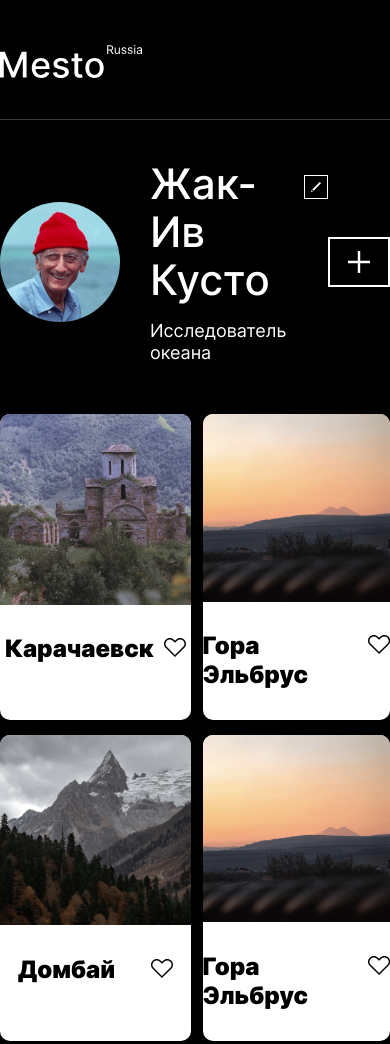
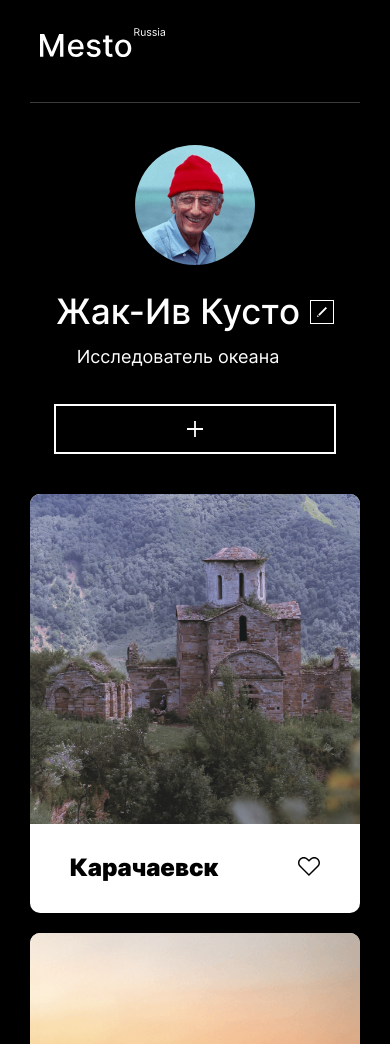
Before and after one commit to SkySila/mesto, a plain HTML site: page index.html in a window 390 px wide. Shown: the top 1044 px of the page. Drawn offline with Linux system fonts and the light colour scheme.

Commit message:
Added adaptivity for 320px - 1280px resolutions

```diff
--- a/blocks/content/content.css
+++ b/blocks/content/content.css
@@ -19,6 +19,13 @@
   }
 }
 
+@media screen and (max-width: 500px) {
+  .content {
+    grid-template-columns: minmax(min-content, calc(100vw - 38px));
+    row-gap: 40px;
+  }
+}
+
 @media screen and (max-width: 320px) {
   .content {
     grid-template-columns: minmax(min-content, 282px);
--- a/blocks/header/__logo/header__logo.css
+++ b/blocks/header/__logo/header__logo.css
@@ -3,6 +3,14 @@
   min-height: 33px;
   background-image: url(../../../images/logo.svg);
   background-size: cover;
+}
+
+@media screen and (max-width: 425px) {
+  .header__logo {
+    max-width: 125px;
+    min-height: 29.05px;
+    margin-left: 10px;
+  }
 }
 
 @media screen and (max-width: 320px) {
--- a/blocks/header/header.css
+++ b/blocks/header/header.css
@@ -19,6 +19,13 @@
   }
 }
 
+@media screen and (max-width: 500px) {
+  .header {
+    max-width: calc((100vw - 38px));
+    grid-column: 2/3;
+  }
+}
+
 @media screen and (max-width: 320px) {
   .header {
     max-width: 320px;
--- a/blocks/page/page.css
+++ b/blocks/page/page.css
@@ -7,19 +7,26 @@
 
 @media screen and (max-width: 1024px) {
   .page {
-    grid-template-columns: calc((100vw - 824px)/2) minmax(min-content, 824px) calc((100vw - 824px)/2);
+    grid-template-columns: 100px minmax(min-content, 824px) 100px;
   }
 }
 
 @media screen and (max-width: 768px) {
   .page {
-    grid-template-columns: calc((100vw - 672px)/2) minmax(min-content, 672px) calc((100vw - 672px)/2);
+    grid-template-columns: 48px minmax(min-content, 672px) 48px;
+  }
+}
+
+@media screen and (max-width: 550px) {
+  .page {
+    grid-template-columns: 30px minmax(min-content, calc(100vw - 60px)) 30px;
+    grid-template-rows: 28px minmax(min-content, max-content) 42px minmax(min-content, max-content) 48px minmax(min-content, max-content) 36px;
   }
 }
 
 @media screen and (max-width: 320px) {
   .page {
-    grid-template-columns: 19px minmax(min-content, 282px) 19px;
+    grid-template-columns: 19px minmax(min-content, calc(100vw - 38px)) 19px;
     grid-template-rows: 28px minmax(min-content, max-content) 42px minmax(min-content, max-content) 48px minmax(min-content, max-content) 36px;
   }
 }
--- a/blocks/place/__image/place__image.css
+++ b/blocks/place/__image/place__image.css
@@ -10,14 +10,20 @@
   }
 }
 
+@media screen and (max-width: 895px) {
+  .place__image {
+    max-width: 341.5px;
+  }
+}
+
 @media screen and (max-width: 768px) {
   .place__image {
     max-width: 330px;
   }
 }
 
-@media screen and (max-width: 320px) {
+@media screen and (max-width: 550px) {
   .place__image {
-    max-width: 282px;
+    max-width: 550px;
   }
 }
--- a/blocks/place/place.css
+++ b/blocks/place/place.css
@@ -11,9 +11,20 @@
   }
 }
 
+@media screen and (max-width: 895px) {
+  .place {
+    max-width: 341.5px;
+  }
+}
+
 @media screen and (max-width: 768px) {
   .place {
     max-width: 330px;
-    object-fit: cover;
   }
 }
+
+@media screen and (max-width: 550px) {
+  .place {
+    max-width: 550px;
+  }
+}
--- a/blocks/places/places.css
+++ b/blocks/places/places.css
@@ -2,7 +2,7 @@
   max-width: 880px;
   width: 100%;
   display: grid;
-  grid-template-columns: repeat(3, minmax(min-content, max-content));
+  grid-template-columns: repeat(3, 1fr);
   grid-template-rows: repeat(2, minmax(min-content, max-content));
   column-gap: 17px;
   row-gap: 20px;
@@ -16,19 +16,25 @@
   }
 }
 
-@media screen and (max-width: 768px) {
+@media screen and (max-width: 895px) {
   .places {
-    max-width: 672px;
-    grid-template-columns: repeat(2, minmax(min-content, 330px));
+    max-width: calc(100vw - 200px);
+    grid-template-columns: repeat(2, minmax(min-content, 341.5px));
     grid-template-rows: repeat(3, minmax(min-content, max-content));
     column-gap: 12px;
     row-gap: 15px;
   }
 }
 
-@media screen and (max-width: 320px) {
+@media screen and (max-width: 768px) {
   .places {
-    max-width: 282px;
+    max-width: calc(100vw - 96px);
+  }
+}
+
+@media screen and (max-width: 550px) {
+  .places {
+    max-width: 550px;
     grid-template-columns: repeat(1, 1fr);
     column-gap: 0;
     row-gap: 20px;
--- a/blocks/profile/__add-button/profile__add-button.css
+++ b/blocks/profile/__add-button/profile__add-button.css
@@ -12,7 +12,55 @@
   border: 2px solid #fff;
 }
 
-@media screen and (max-width: 320px) {
+@media screen and (max-width: 865px) {
+  .profile__add-button {
+    max-width: 125px;
+  }
+}
+
+@media screen and (max-width: 825px) {
+  .profile__add-button {
+    max-width: 100px;
+  }
+}
+
+@media screen and (max-width: 795px) {
+  .profile__add-button {
+    max-width: 75px;
+  }
+}
+
+@media screen and (max-width: 768px) {
+  .profile__add-button {
+    max-width: 150px;
+  }
+}
+
+@media screen and (max-width: 740px) {
+  .profile__add-button {
+    max-width: 125px;
+  }
+}
+
+@media screen and (max-width: 715px) {
+  .profile__add-button {
+    max-width: 100px;
+  }
+}
+
+@media screen and (max-width: 690px) {
+  .profile__add-button {
+    max-width: 75px;
+  }
+}
+
+@media screen and (max-width: 665px) {
+  .profile__add-button {
+    max-width: 150px;
+  }
+}
+
+@media screen and (max-width: 585px) {
   .profile__add-button {
     background-size: 16px 16px;
     max-width: 282px;
--- a/blocks/profile/__avatar/profile__avatar.css
+++ b/blocks/profile/__avatar/profile__avatar.css
@@ -4,7 +4,7 @@
   margin-right: 30px;
 }
 
-@media screen and (max-width: 320px) {
+@media screen and (max-width: 585px) {
   .profile__avatar {
     margin-right: 0;
     margin-bottom: 26px;
--- a/blocks/profile/__container/profile__container.css
+++ b/blocks/profile/__container/profile__container.css
@@ -3,10 +3,22 @@
   align-items: center;
 }
 
-@media screen and (max-width: 320px) {
+@media screen and (max-width: 585px) {
   .profile__container {
-    max-width: 282px;
+    max-width: 489px;
     flex-direction: column;
     margin-bottom: 36px;
   }
 }
+
+@media screen and (max-width: 550px) {
+  .profile__container {
+    max-width: 490px;
+  }
+}
+
+@media screen and (max-width: 320px) {
+  .profile__container {
+    max-width: 282px;
+  }
+}
--- a/blocks/profile/__info-heading/profile__info-heading.css
+++ b/blocks/profile/__info-heading/profile__info-heading.css
@@ -15,6 +15,27 @@
   grid-column: 1;
 }
 
+@media screen and (max-width: 825px) {
+  .profile__info-heading {
+    font-size: 37px;
+    line-height: 43px;
+  }
+}
+
+@media screen and (max-width: 585px) {
+  .profile__info-heading {
+    font-size: 35px;
+    line-height: 41px;
+  }
+}
+
+@media screen and (max-width: 340px) {
+  .profile__info-heading {
+    font-size: 30px;
+    line-height: 36px;
+  }
+}
+
 @media screen and (max-width: 320px) {
   .profile__info-heading {
     font-size: 27px;
--- a/blocks/profile/__info-subheading/profile__info-subheading.css
+++ b/blocks/profile/__info-subheading/profile__info-subheading.css
@@ -13,10 +13,15 @@
   -webkit-font-smoothing: antialiased;
 }
 
+@media screen and (max-width: 585px) {
+  .profile__info-subheading {
+    text-align: center;
+  }
+}
+
 @media screen and (max-width: 320px) {
   .profile__info-subheading {
     font-size: 14px;
     line-height: 17px;
-    text-align: center;
   }
 }
--- a/blocks/profile/__info/profile__info.css
+++ b/blocks/profile/__info/profile__info.css
@@ -8,10 +8,16 @@
   align-items: baseline;
 }
 
-@media screen and (max-width: 320px) {
+@media screen and (max-width: 585px) {
   .profile__info {
-    max-width: 282px;
+    max-width: 489px;
     row-gap: 14px;
     column-gap: 10px;
   }
 }
+
+@media screen and (max-width: 550px) {
+  .profile__info {
+    max-width: 490px;
+  }
+}
--- a/blocks/profile/profile.css
+++ b/blocks/profile/profile.css
@@ -18,9 +18,20 @@
   }
 }
 
+@media screen and (max-width: 665px) {
+  .profile {
+    max-width: 569px;
+    flex-direction: column;
+  }
+}
+
+@media screen and (max-width: 550px) {
+  .profile {
+    max-width: 490px;
+}
+
 @media screen and (max-width: 320px) {
   .profile {
     max-width: 282px;
-    flex-direction: column;
   }
 }
```
